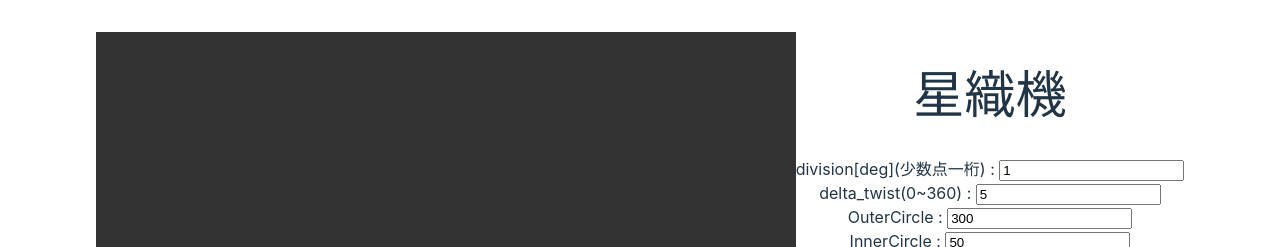
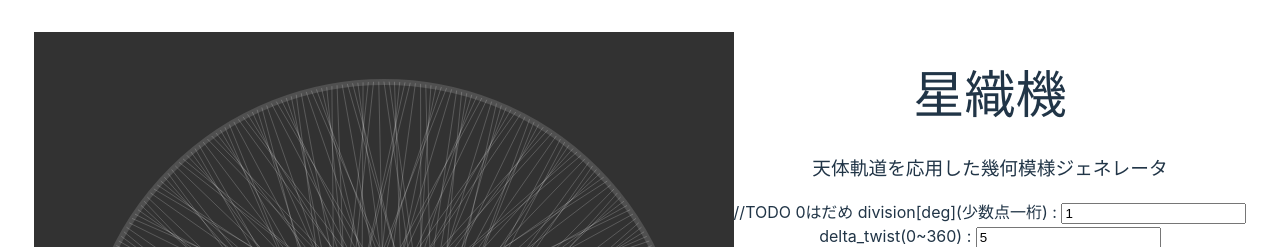
Before and after one commit to escoda-hub/orbitart, a Vue app: page / in a window 1280 px wide. Shown: the top 247 px of the page. Built offline with nearby package versions, Linux system fonts and the light colour scheme.

Commit message:
[fix]スライドバー処理の実装

```diff
--- a/src/App.vue
+++ b/src/App.vue
@@ -6,20 +6,26 @@
 import CirclePattern from './components/CirclePattern.vue'
 import {ref,reactive} from 'vue';
 import VueSlider from 'vue-slider-component'
+import 'vue-slider-component/theme/default.css'
+
+const child = ref(null)
+const onClick = () => {
+  child.value.draw();
+}
 
 const state = reactive({
     height: window.innerHeight-100,//ディスプレイのサイズに動的に対応する
     width:  window.innerHeight-100,
 });
 
-const division =ref('1');
-const delta_twist =ref('5');
+const division =ref(1);
+const delta_twist =ref(5);
 const OuterCircle =ref((state.width-100)/2);
 const InnerCircle =ref((state.width-600)/2);
-const displayCircle =ref('true');
-const lineWidth =ref('0.2');
-const value =ref('1');
-const data = reactive({ value: 0 })
+const displayCircle =ref(true);
+const lineWidth =ref(0.2);
+const bardata =ref(50);
+
 </script>
 
 <template>
@@ -27,17 +33,21 @@ const data = reactive({ value: 0 })
 
   <div>
     <CirclePattern
+    ref="child"
     v-bind:division="division"
     v-bind:delta_twist="delta_twist"
     v-bind:OuterCircle="OuterCircle"
     v-bind:InnerCircle="InnerCircle"
     v-bind:displayCircle="displayCircle"
     v-bind:lineWidth="lineWidth"
+    v-bind:bardata="bardata"
     />
   </div>
   <div id = "controller">
     <h1>星織機</h1>
+    <h3>天体軌道を応用した幾何模様ジェネレータ</h3>
     <div>
+      //TODO 0はだめ
       <label for="division">division[deg](少数点一桁) : </label>
       <input type="text" v-model="division" placeholder="60,120,360">
     </div>
@@ -61,13 +71,9 @@ const data = reactive({ value: 0 })
       <label for="lineWidth">lineWidth : </label>
       <input type="text" v-model="lineWidth" placeholder="">
     </div>
-    <v-slider
-    dense
-    hint="Im a hint"
-    max="-100"
-    min="10"
-    readonly
-  ></v-slider>
+    <div>
+      <vue-slider @change="onClick" v-model="bardata" min=1 max=360 interval=1></vue-slider>
+    </div>
   </div>
 
 </div>
--- a/src/components/CirclePattern.vue
+++ b/src/components/CirclePattern.vue
@@ -15,7 +15,13 @@ import { ref, reactive,onMounted, onUnmounted ,onErrorCaptured } from 'vue';
       InnerCircle: Number,
       displayCircle: Boolean,
       lineWidth: Number,
+      bardata: Number,
     });
+
+    const log = () => {
+      console.log("I am God's child")
+      console.log(props.bardata)
+    }
 
     //canvasに図形を描画する
     const draw = () => {
@@ -23,7 +29,6 @@ import { ref, reactive,onMounted, onUnmounted ,onErrorCaptured } from 'vue';
         const s = function (p5) {
         var radius_out;//外円の半径
         var radius_in;//内円の半径
-        // var division;//円の分割数
         var angle;
         var division = 0.1;//回転する速さ
         var twist;
@@ -46,12 +51,20 @@ import { ref, reactive,onMounted, onUnmounted ,onErrorCaptured } from 'vue';
           radius_in = Number(props.InnerCircle);
           division = Number(props.division);//60,120,360
           twist = 1;
-          delta_twist = Number(props.delta_twist);//0~360
+          // delta_twist = Number(props.delta_twist);//0~360
           lineWidth = parseFloat(props.lineWidth);
           angle = -90;
+          console.log(delta_twist);
         }
 
-        p5.drawOneRound = _ =>{
+        // 1フレーム（1/60秒）ごとに実行される
+        p5.draw = _ => {
+          p5.drawOneRound(props.bardata);
+          p5.noLoop();
+        }
+
+        p5.drawOneRound = (value) =>{
+          delta_twist = Number(props.bardata);//0~360
           //描画線の生成
           while (roundDecimal(angle,3) < 270.0){
             var lineInstance = new Line();
@@ -80,19 +93,16 @@ import { ref, reactive,onMounted, onUnmounted ,onErrorCaptured } from 'vue';
           LineLists.forEach((value, index, array) => {
             value.draw(p5);
           });
+
         }
 
-        // 1フレーム（1/60秒）ごとに実行される
-        p5.draw = _ => {
-          console.log("start");
-          p5.drawOneRound();
-          console.log("drawend");
-          p5.noLoop();
-          console.log("afternoloop");
-        }
       }
       var myp5 = new p5(s);// インスタンスモードとしてp5クラスを実行
     };
+    defineExpose({
+      log,
+      draw
+    })
 
     //canvasを初期化する。
     const clear = ()=>{
@@ -116,10 +126,10 @@ import { ref, reactive,onMounted, onUnmounted ,onErrorCaptured } from 'vue';
         a.click();   // 疑似的にクリック
     };
 
-    //canvasを保存する。
+    //canvasをshareする。
     const share = ()=>{
         //TODO share処理
-
+        console.log("share");
     };
 
     //既存のcanvasを削除する
@@ -138,14 +148,15 @@ import { ref, reactive,onMounted, onUnmounted ,onErrorCaptured } from 'vue';
 
     //コンポーネントのライフサイクルフック
     onMounted(() => {
-      const s = function (p5) {
-          p5.setup = _ => {
-            var canvas = p5.createCanvas(state.width, state.height)
-            canvas.parent("p5Canvas");// キャンバスを作成
-            p5.background(50);
-          }
-      }
-      var myp5 = new p5(s); // インスタンスモードとしてp5クラスを実行
+      draw();
+      // const s = function (p5) {
+      //     p5.setup = _ => {
+      //       var canvas = p5.createCanvas(state.width, state.height)
+      //       canvas.parent("p5Canvas");// キャンバスを作成
+      //       p5.background(50);
+      //     }
+      // }
+      // var myp5 = new p5(s); // インスタンスモードとしてp5クラスを実行
     });
 
     //コンポーネントのライフサイクルフック
--- a/src/main.js
+++ b/src/main.js
@@ -1,5 +1,8 @@
 import { createApp } from 'vue'
 import './style.css'
 import App from './App.vue'
+// import VueSlider from 'vue-slider-component'
+// import 'vue-slider-component/theme/default.css'
 
+// Vue.component('VueSlider', VueSlider)
 createApp(App).mount('#app')
```
